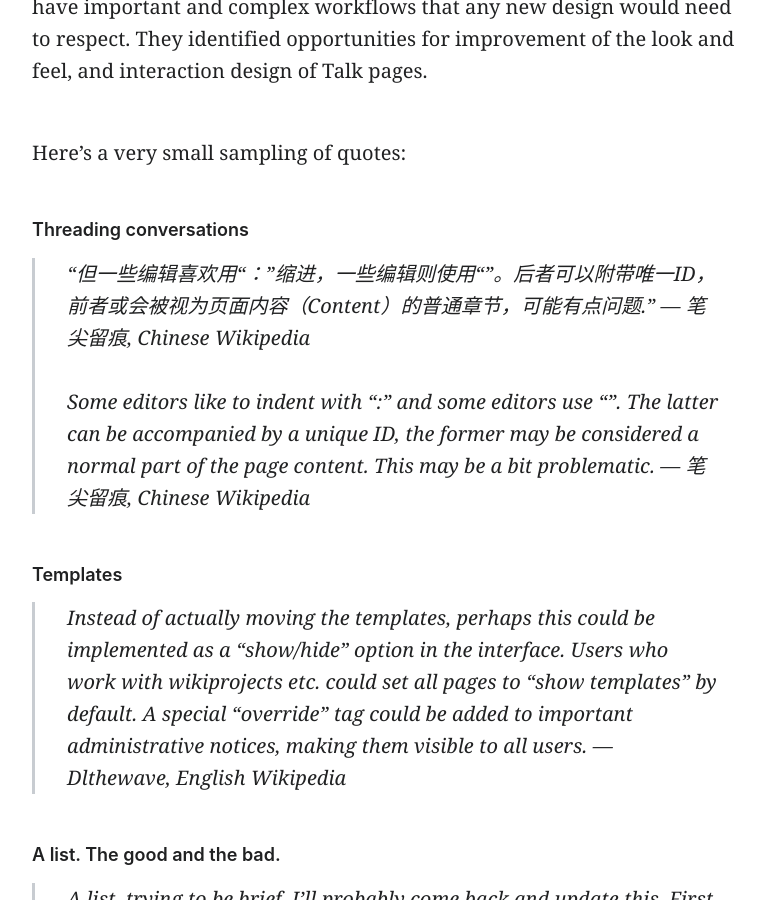
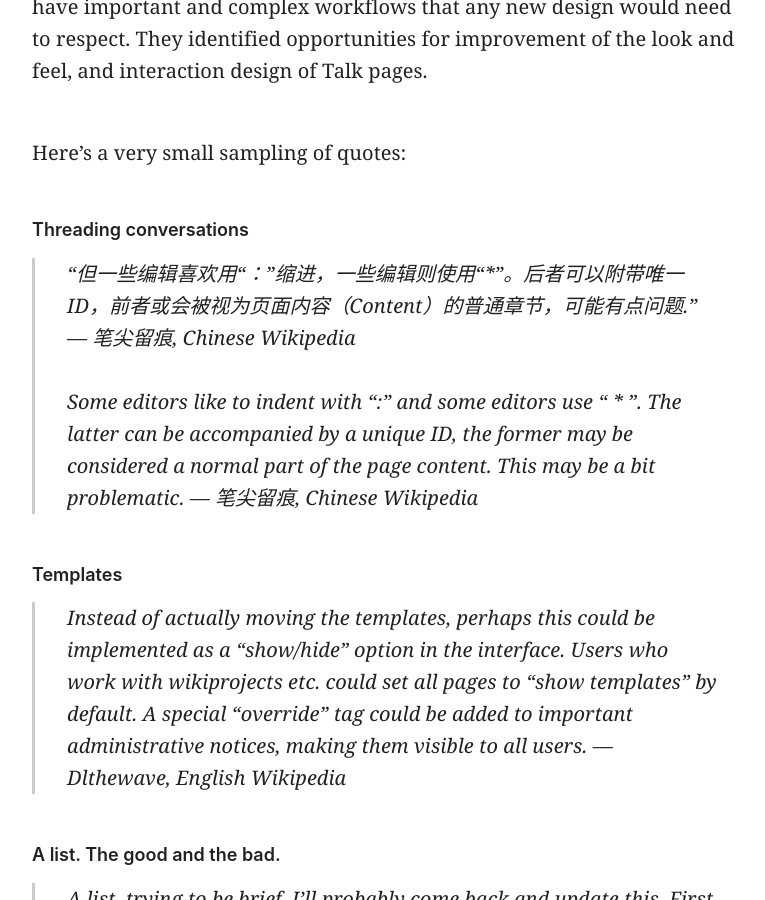
Before and after one commit to wikimedia/design-blog, a Jekyll site: the page built from _posts/2021-03-10-people-are-talking.md, in a window 1280 px wide and 900 px high, scrolled down 4921 px. Shown: the whole window, without its empty margins (248-1013 px from the left). Built offline with Jekyll 4.4.1, drawn with Linux system fonts in a browser that asks for light colours; some web fonts are replaced; part of the change alters nothing that is shown; some of the changed text lies outside the part shown.

```diff
--- a/_posts/2021-03-10-people-are-talking.md
+++ b/_posts/2021-03-10-people-are-talking.md
@@ -51,7 +51,7 @@ Here’s a very small sampling of quotes:
 
 #### Threading conversations
 > “但一些编辑喜欢用“：”缩进，一些编辑则使用“*”。后者可以附带唯一ID，前者或会被视为页面内容（Content）的普通章节，可能有点问题.” — 笔尖留痕, Chinese Wikipedia<br><br>
-Some editors like to indent with “:” and some editors use “*”. The latter can be accompanied by a unique ID, the former may be considered a normal part of the page content. This may be a bit problematic. — 笔尖留痕, Chinese Wikipedia
+Some editors like to indent with “:” and some editors use “ * ”. The latter can be accompanied by a unique ID, the former may be considered a normal part of the page content. This may be a bit problematic. — 笔尖留痕, Chinese Wikipedia
 
 #### Templates
 > Instead of actually moving the templates, perhaps this could be implemented as a “show/hide” option in the interface. Users who work with wikiprojects etc. could set all pages to “show templates” by default. A special “override” tag could be added to important administrative notices, making them visible to all users. — Dlthewave, English Wikipedia
@@ -193,3 +193,5 @@ Good question. That’s a tall list to work from, where should we even begin? Ev
 This is the first post in a series dedicated to the design of Talk pages on Wikimedia wikis. Please continue to read and share ideas, opinions or questions. You can learn more about the project on the [Project Page](https://www.mediawiki.org/wiki/Talk_pages_project). In my next post I will dive into some of the first features that we are working on and share what it’s been like for contributors testing out the prototypes.
 
 _Thanks to: Ed Sanders, David Lynch, Danny Horn, Sherry Snyder, Benoit Evellin, Prateek Saxena, Carolyn Li-Madeo, Peter Pelberg, Pau Giner and Lucy Blackwell_
+
+<small><em>Unless otherwise credited, all images in this post are licensed under <a href="https://creativecommons.org/licenses/by-sa/4.0/">CC-BY-SA-4.0</a>.</em></small>
```
Also changed, not shown: 2 other files.
